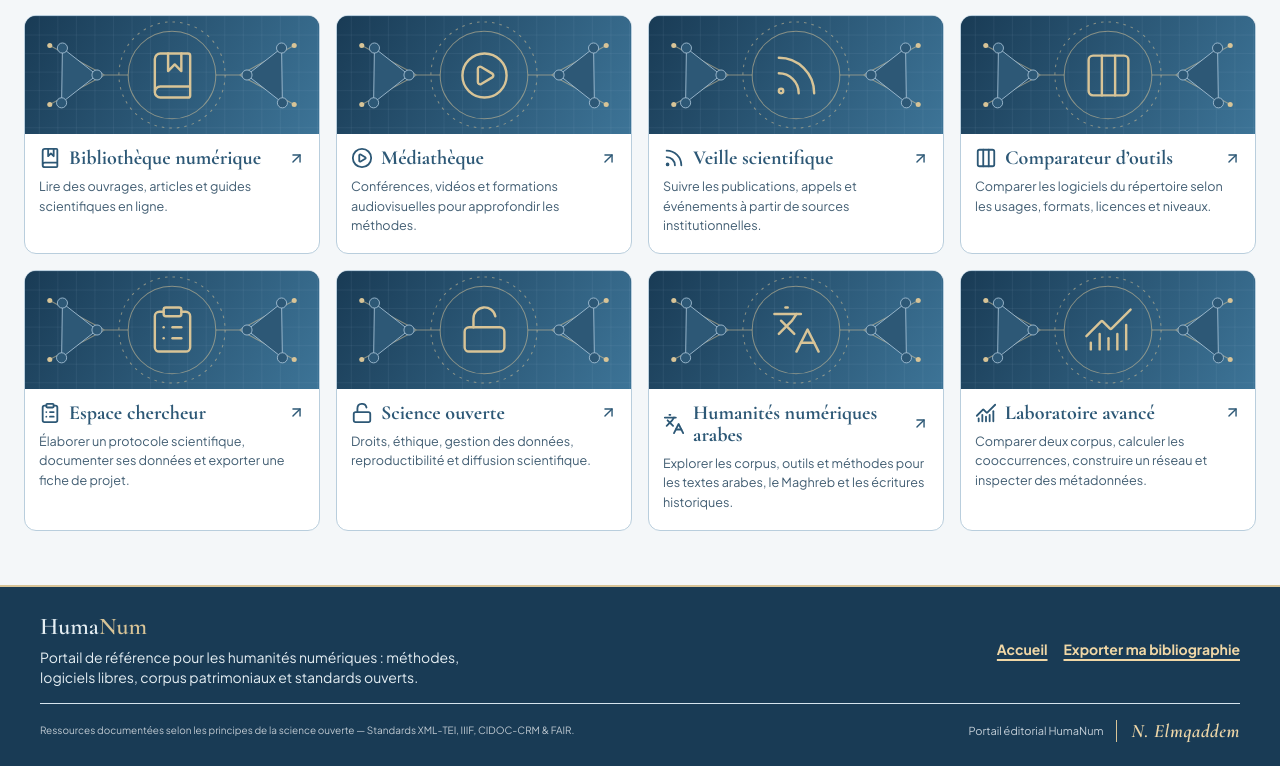
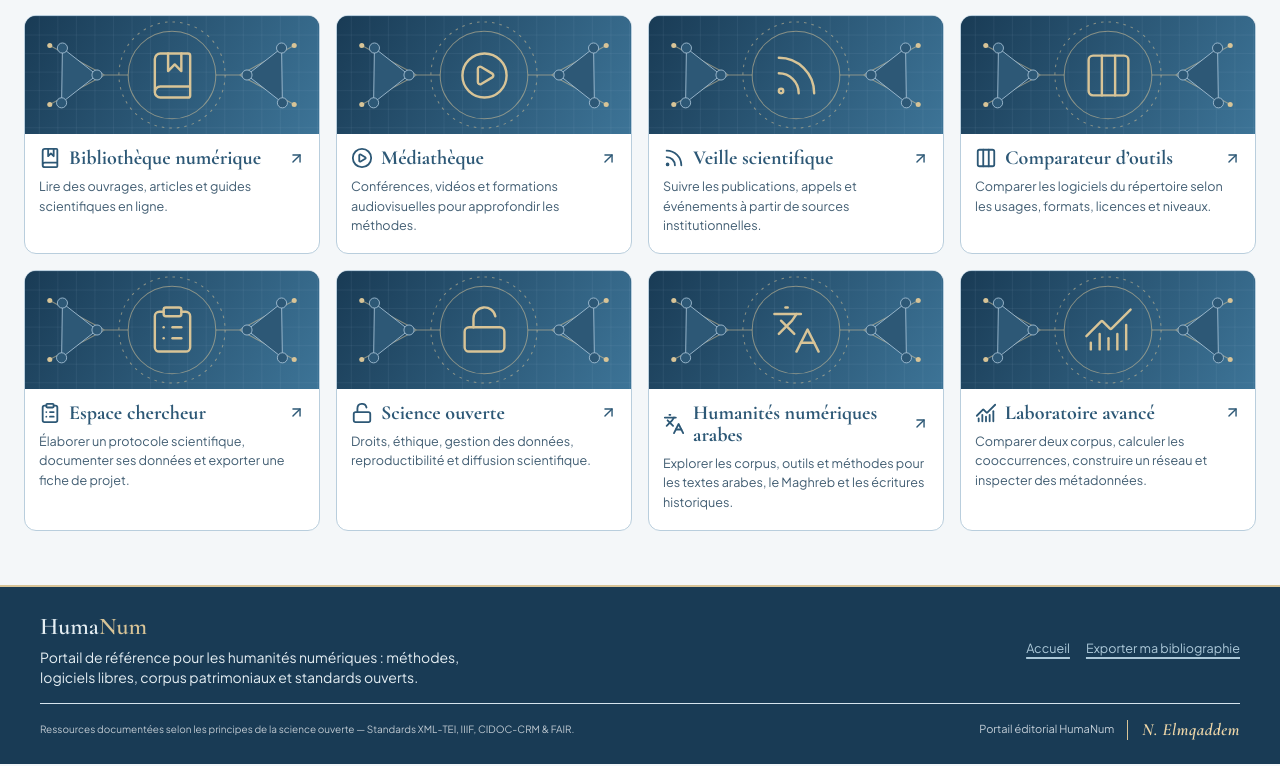
Before and after one commit to Nouredelm/huma-num, a React (Vite) app: page / in a window 1280 px wide. Shown: the part 1940-2706 px from the top of the page. Built offline with nearby package versions, Linux system fonts and the light colour scheme.

Commit message:
Affiner les liens bleu-gris et réduire la signature du pied de page

```diff
--- a/src/index.css
+++ b/src/index.css
@@ -110,9 +110,9 @@ html{scroll-padding-top:5rem;}
 .hn-footer-bottom{display:flex;align-items:center;justify-content:space-between;gap:12px;width:100%;min-width:0}
 .hn-footer .hn-footer-resources{flex:0 1 auto;min-width:0;margin:0;white-space:nowrap;color:#BFC9D1;font-size:clamp(10px,.78vw,12px);line-height:1.55}
 .hn-footer-attribution{display:flex;flex:0 0 auto;align-items:center;justify-content:flex-end;gap:13px;margin-inline-start:auto;white-space:nowrap;color:#C4CFD8;font-size:11px}
-.hn-footer-signature{display:inline-block;padding-inline-start:14px;border-inline-start:1px solid #D8C497;font-family:var(--font-serif);font-style:italic;font-size:1.18rem;line-height:1.2;font-weight:700;letter-spacing:.035em;color:#F0D7A6;text-shadow:0 0 1px rgba(255,255,255,.18)}
+.hn-footer-signature{display:inline-block;padding-inline-start:14px;border-inline-start:1px solid #D8C497;font-family:var(--font-serif);font-style:italic;font-size:1.062rem;line-height:1.2;font-weight:700;letter-spacing:.035em;color:#F0D7A6;text-shadow:0 0 1px rgba(255,255,255,.18)}
 .dark .hn-footer-signature{color:#F0D7A6}
-.hn-footer .hn-footer-action{display:inline-flex;align-items:center;min-height:32px;color:#F0D7A6;font-weight:700;text-decoration:underline;text-decoration-thickness:1.5px;text-underline-offset:4px;cursor:pointer;transition:color .18s ease}
-.hn-footer .hn-footer-action:hover,.hn-footer .hn-footer-action:focus-visible{color:#fff}
+.hn-footer .hn-footer-action{display:inline-flex;align-items:center;min-height:32px;color:#ADC9D9;font-size:.7875rem;font-weight:400;text-decoration:underline;text-decoration-thickness:1.5px;text-underline-offset:4px;cursor:pointer;transition:color .18s ease}
+.hn-footer .hn-footer-action:hover,.hn-footer .hn-footer-action:focus-visible{color:#DCEEF8}
 @media(max-width:980px){.hn-footer-bottom{flex-wrap:wrap;row-gap:10px}.hn-footer .hn-footer-resources{white-space:normal;flex-basis:100%}.hn-footer-attribution{margin-inline-start:auto}}
-@media(max-width:640px){.hn-footer-attribution{gap:8px;flex-wrap:wrap;justify-content:flex-start;margin-inline-start:0}.hn-footer-signature{padding-inline-start:10px;font-size:1.13rem}.hn-footer .hn-footer-resources{font-size:11px}.hn-footer-bottom{align-items:flex-start}}
+@media(max-width:640px){.hn-footer-attribution{gap:8px;flex-wrap:wrap;justify-content:flex-start;margin-inline-start:0}.hn-footer-signature{padding-inline-start:10px;font-size:1.017rem}.hn-footer .hn-footer-resources{font-size:11px}.hn-footer-bottom{align-items:flex-start}}
```
